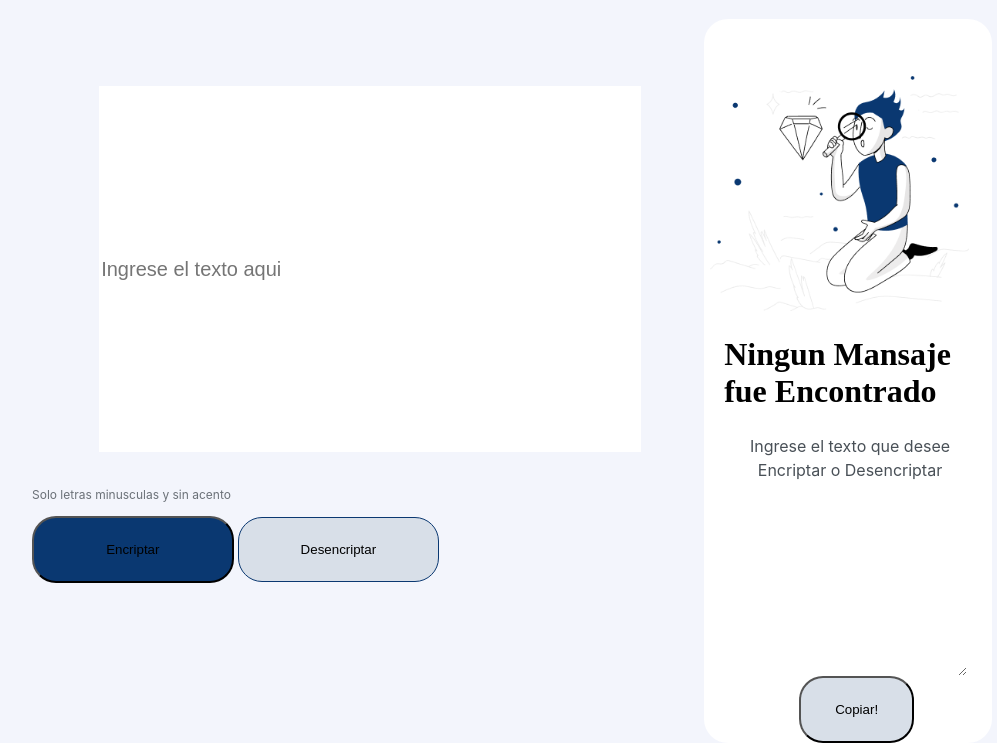
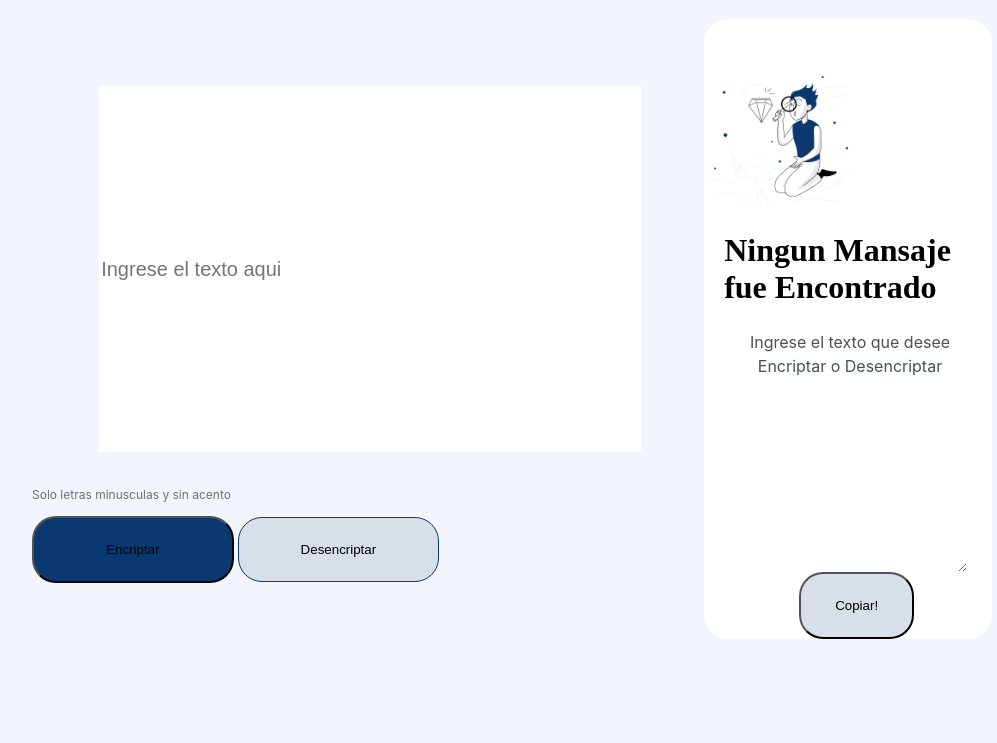
Before and after one commit to elenuco/EcryptadorAlura, a website: page index.html in a window 1280 px wide. Shown: the part 66-809 px from the top of the page, without its empty margins (128-1125 px from the left). Drawn offline with Linux system fonts and the light colour scheme.

Commit message:
cambio minimo

```diff
--- a/style.css
+++ b/style.css
@@ -28,7 +28,7 @@ body {
     width: 30%;
     height: auto;
     border-radius: 24px;
-    background: white;
+    background: #FFFFFF;
 }
 
 .left-button {
@@ -65,7 +65,7 @@ body {
 #imgDerecha {
     margin-left: 2%;
     margin-top: 20%;
-    width: 90%;
+    width: 50%;
     height: auto;
 }
 
```
